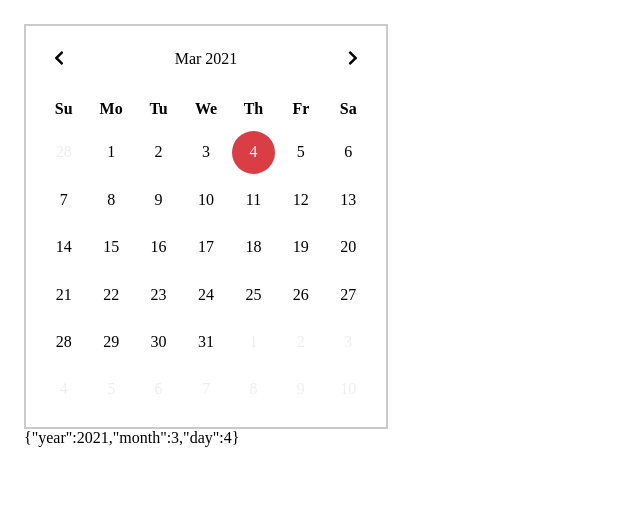
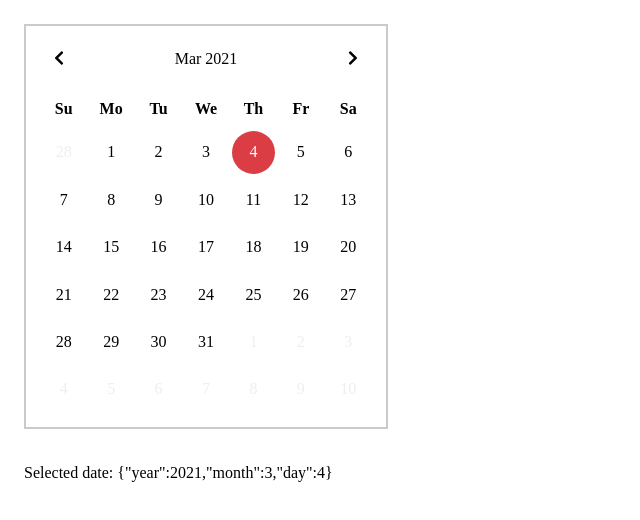
Before and after one commit to Kamigami55/react-datepicker, a React (Vite) app: page / in a window 1280 px wide. Shown: the top 520 px of the page, without its empty margins (0-640 px from the left). Built offline with nearby package versions, Linux system fonts and the light colour scheme.

Commit message:
Extract DemoPage component for readability

```diff
--- a/src/App.js
+++ b/src/App.js
@@ -1,26 +1,9 @@
 import React from 'react'
-import styled from 'styled-components'
 
-import Calendar from './components/organisms/Calendar'
-import { THIS_DATE, THIS_MONTH, THIS_YEAR } from './constants/dateConstants'
-
-const Page = styled.main`
-  padding: 24px;
-`
+import DemoPage from './components/pages/DemoPage'
 
 function App() {
-  const [date, setDate] = React.useState({
-    year: THIS_YEAR,
-    month: THIS_MONTH,
-    day: THIS_DATE,
-  })
-
-  return (
-    <Page>
-      <Calendar date={date} onSelect={setDate} />
-      {JSON.stringify(date)}
-    </Page>
-  )
+  return <DemoPage />
 }
 
 export default App
--- /dev/null
+++ b/src/components/pages/DemoPage/DemoPage.js
@@ -0,0 +1,25 @@
+import React from 'react'
+
+import {
+  THIS_DATE,
+  THIS_MONTH,
+  THIS_YEAR,
+} from '../../../constants/dateConstants'
+import DemoPageTemplate from '../../templates/DemoPageTemplate'
+
+function DemoPage() {
+  const [calendarDate, setCalendarDate] = React.useState({
+    year: THIS_YEAR,
+    month: THIS_MONTH,
+    day: THIS_DATE,
+  })
+
+  return (
+    <DemoPageTemplate
+      calendarDate={calendarDate}
+      setCalendarDate={setCalendarDate}
+    />
+  )
+}
+
+export default DemoPage
--- /dev/null
+++ b/src/components/pages/DemoPage/index.js
@@ -0,0 +1,3 @@
+import DemoPage from './DemoPage'
+
+export default DemoPage
--- /dev/null
+++ b/src/components/templates/DemoPageTemplate/DemoPageTemplate.js
@@ -0,0 +1,28 @@
+import React from 'react'
+import PropTypes from 'prop-types'
+
+import Calendar from '../../organisms/Calendar'
+import { Page } from './styled'
+
+function DemoPageTemplate(props) {
+  const { calendarDate, setCalendarDate } = props
+
+  return (
+    <Page>
+      <Calendar date={calendarDate} onSelect={setCalendarDate} />
+      <br />
+      <p>Selected date: {JSON.stringify(calendarDate)}</p>
+    </Page>
+  )
+}
+
+DemoPageTemplate.propTypes = {
+  calendarDate: PropTypes.shape({
+    year: PropTypes.number,
+    month: PropTypes.number,
+    day: PropTypes.number,
+  }),
+  setCalendarDate: PropTypes.func.isRequired,
+}
+
+export default DemoPageTemplate
--- /dev/null
+++ b/src/components/templates/DemoPageTemplate/index.js
@@ -0,0 +1,3 @@
+import DemoPageTemplate from './DemoPageTemplate'
+
+export default DemoPageTemplate
--- /dev/null
+++ b/src/components/templates/DemoPageTemplate/styled.js
@@ -0,0 +1,5 @@
+import styled from 'styled-components'
+
+export const Page = styled.main`
+  padding: 24px;
+`
```
